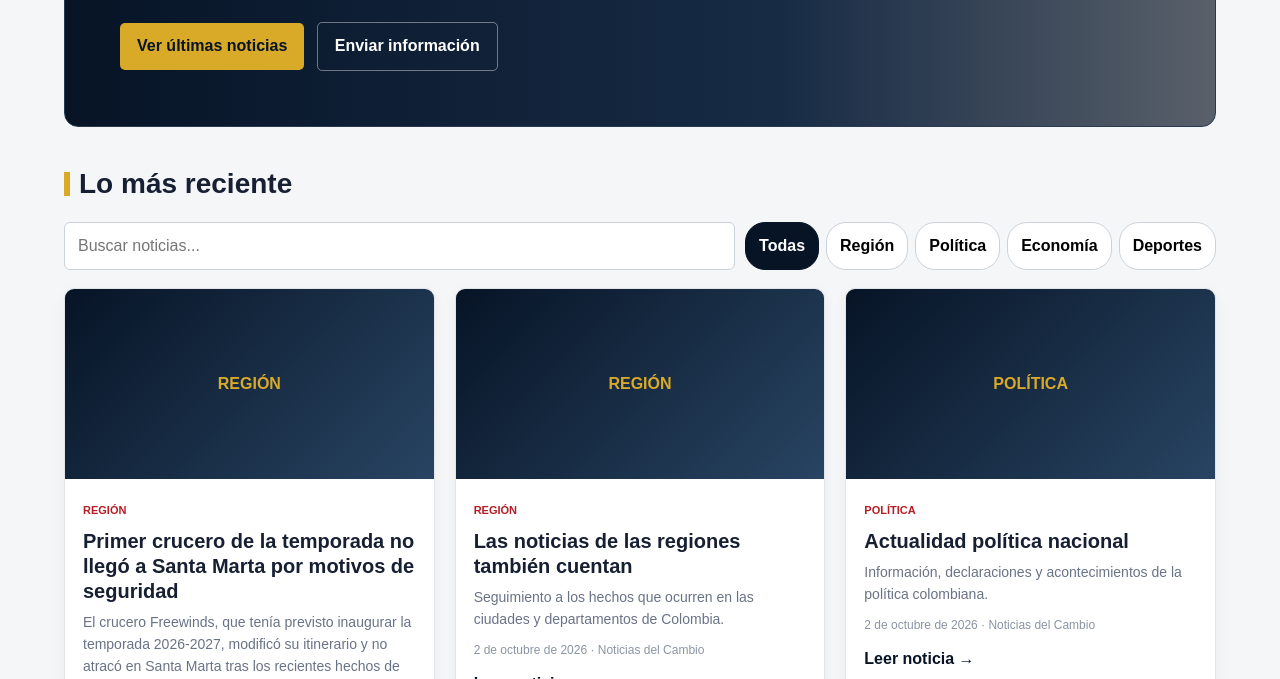
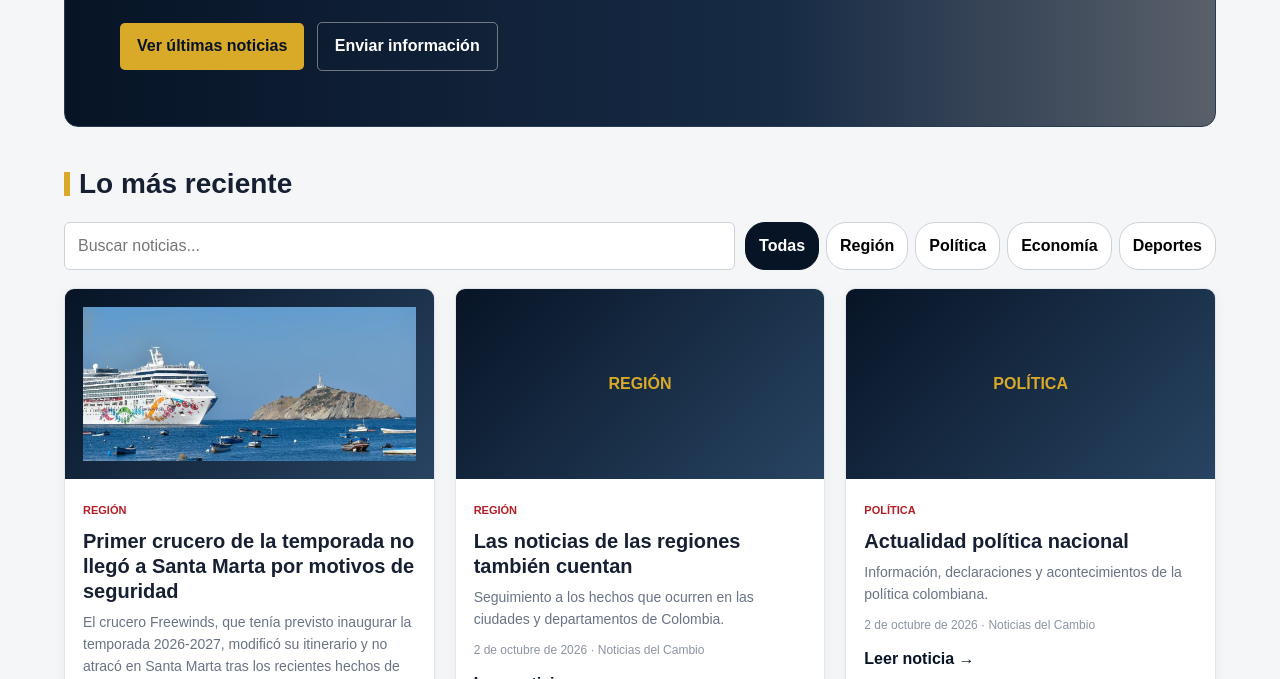
Before and after one commit to misredessocialesplato1970-arch/noticias-del-cambio, a plain HTML site: page index.html in a window 1280 px wide. Shown: the part 522-1201 px from the top of the page. Drawn offline with Linux system fonts and the light colour scheme.

Commit message:
Update index.html

```diff
--- a/index.html
+++ b/index.html
@@ -136,7 +136,7 @@ const NOTICIAS = [
     resumen: "El crucero Freewinds, que tenía previsto inaugurar la temporada 2026-2027, modificó su itinerario y no atracó en Santa Marta tras los recientes hechos de orden público.",
     contenido: "El crucero Freewinds no realizó la escala prevista en Santa Marta el 28 de septiembre, fecha en la que debía inaugurar la temporada de cruceros 2026-2027. Jacqueline Vives, vicepresidenta de Anato Caribe, explicó a Caracol Radio que la decisión había sido tomada desde la semana anterior por motivos de seguridad. La dirigente gremial señaló además que Santa Marta actualmente opera con normalidad y que el sector turístico trabaja con el Viceministerio de Turismo en una estrategia para recuperar la confianza de los visitantes. Anato indicó que todavía no tenía confirmadas nuevas llegadas de cruceros antes de noviembre. Fuente: Caracol Radio, 28 de septiembre de 2026.",
     fecha: "28 de septiembre de 2026",
-    imagen: "",
+    imagen: "crucero-santa-marta.jpg",
     fuente: "Caracol Radio / Anato Caribe"
   },
   {
```
